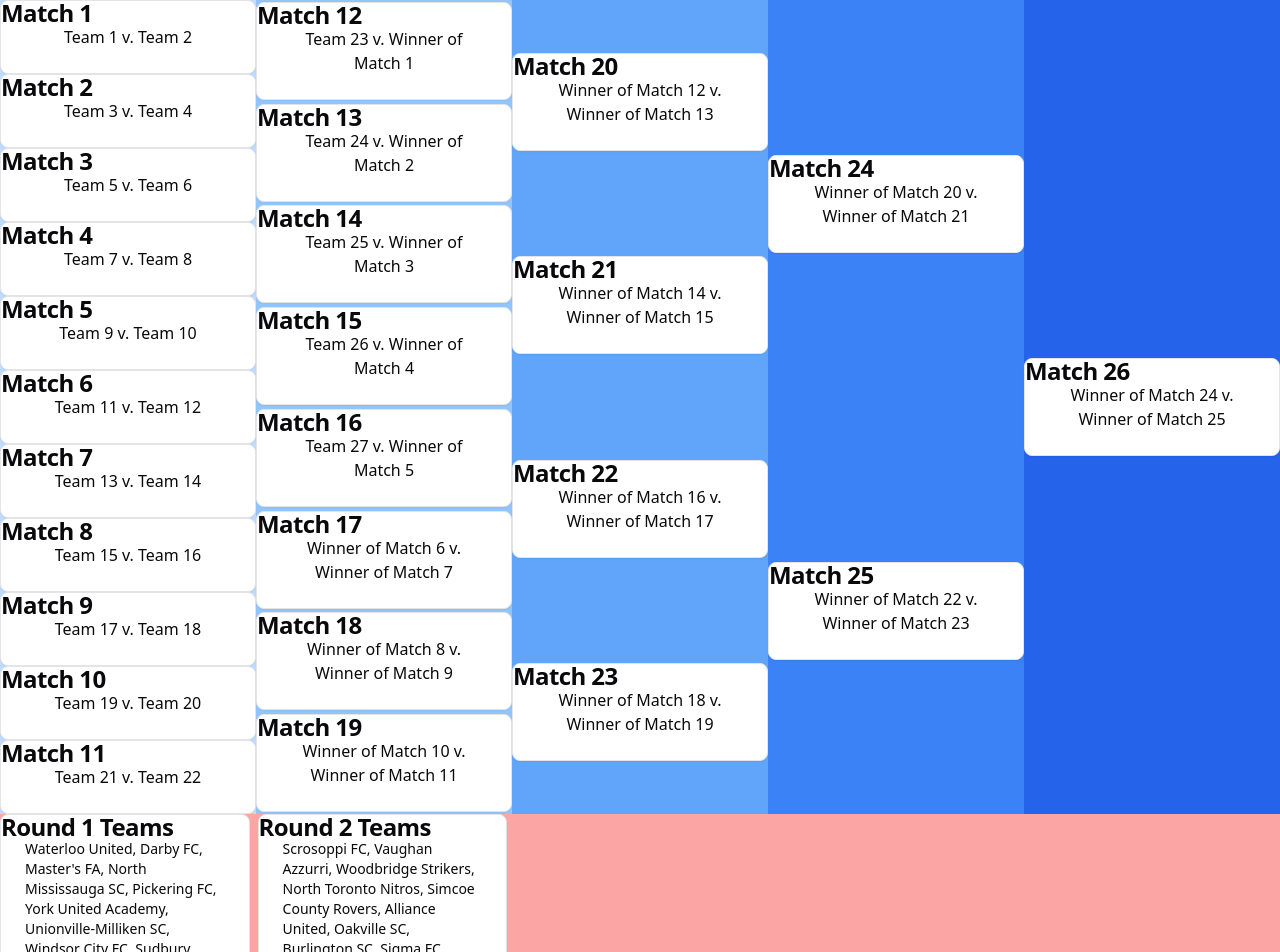
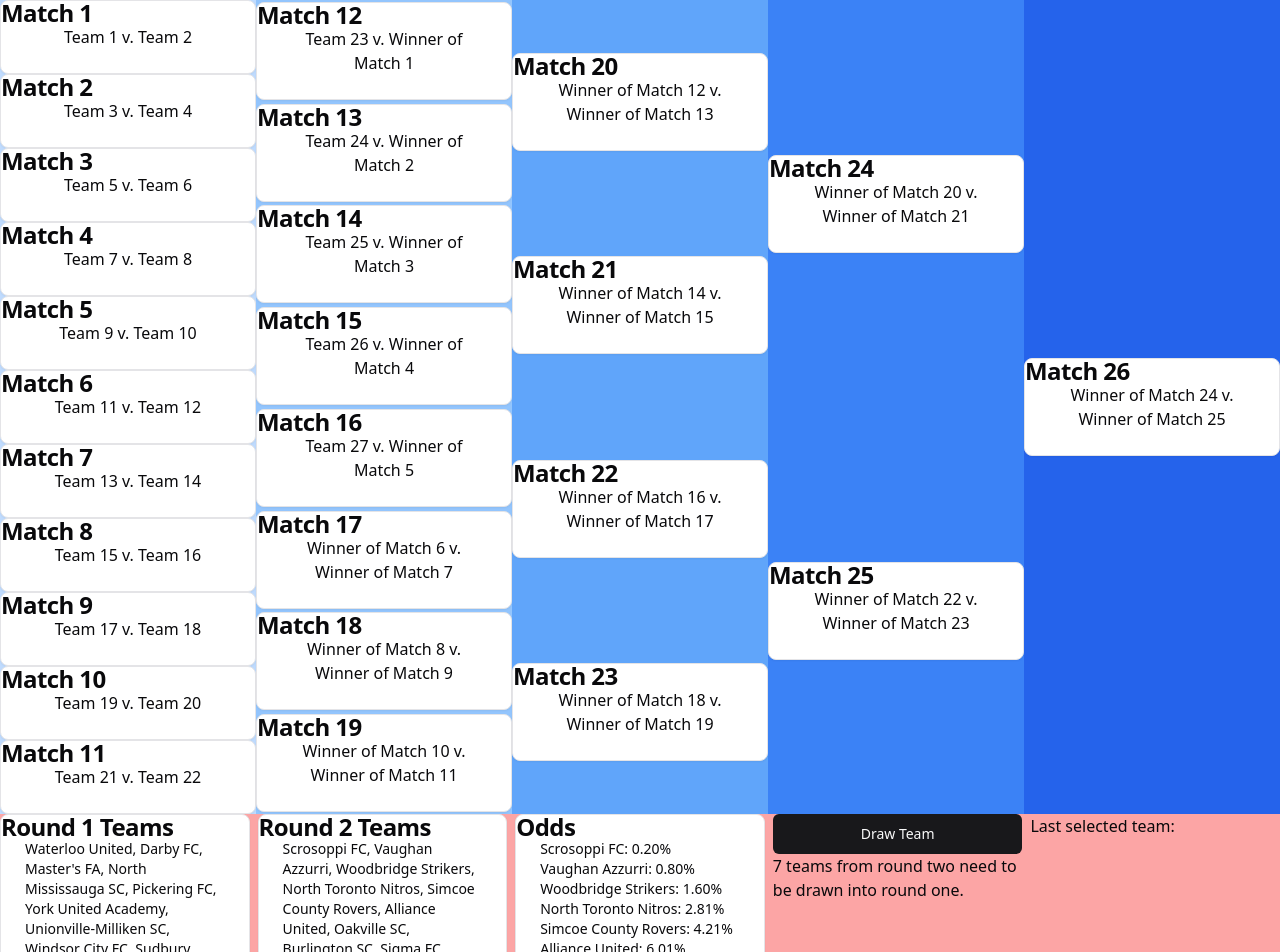
Before and after one commit to jjjjjjonathan/cup-draws, a React (Vite) app: page / in a window 1280 px wide. Shown: the top 952 px of the page. Built offline with nearby package versions, Linux system fonts and the light colour scheme.

Commit message:
Finish mens bracket

```diff
--- a/src/components/bracket.tsx
+++ b/src/components/bracket.tsx
@@ -1,48 +1,114 @@
 import { Card, CardContent, CardTitle } from './ui/card';
 import { useState } from 'react';
-
-const PREMIER = 'Premier';
-const CHAMPIONSHIP = 'Championship';
-const LEAGUE2 = 'League2';
-
-type Team = {
-  name: string;
-  division: typeof PREMIER | typeof CHAMPIONSHIP | typeof LEAGUE2;
-};
+import type { Team } from '@/lib/helpers';
+import {
+  PREMIER,
+  CHAMPIONSHIP,
+  LEAGUE2,
+  createDrawSlips,
+  selectRandomTeam,
+} from '@/lib/helpers';
+import { Button } from './ui/button';
 
 export const Bracket = () => {
   const [firstRoundTeams, setFirstRoundTeams] = useState<Team[]>([
-    { name: 'Waterloo United', division: CHAMPIONSHIP },
-    { name: 'Darby FC', division: CHAMPIONSHIP },
-    { name: `Master's FA`, division: CHAMPIONSHIP },
-    { name: 'North Mississauga SC', division: CHAMPIONSHIP },
-    { name: 'Pickering FC', division: CHAMPIONSHIP },
-    { name: 'York United Academy', division: CHAMPIONSHIP },
-    { name: 'Unionville-Milliken SC', division: CHAMPIONSHIP },
-    { name: 'Windsor City FC', division: CHAMPIONSHIP },
-    { name: 'Sudbury Cyclones', division: CHAMPIONSHIP },
-    { name: 'The Borough FC', division: CHAMPIONSHIP },
-    { name: 'Guelph United FC', division: CHAMPIONSHIP },
-    { name: 'Hamilton United', division: CHAMPIONSHIP },
-    { name: 'Rush Canada Academy', division: LEAGUE2 },
-    { name: 'Cambridge United', division: LEAGUE2 },
-    { name: 'Railway City', division: LEAGUE2 },
+    { name: 'Waterloo United', division: CHAMPIONSHIP, drawSlips: 0 },
+    { name: 'Darby FC', division: CHAMPIONSHIP, drawSlips: 0 },
+    { name: `Master's FA`, division: CHAMPIONSHIP, drawSlips: 0 },
+    { name: 'North Mississauga SC', division: CHAMPIONSHIP, drawSlips: 0 },
+    { name: 'Pickering FC', division: CHAMPIONSHIP, drawSlips: 0 },
+    { name: 'York United Academy', division: CHAMPIONSHIP, drawSlips: 0 },
+    { name: 'Unionville-Milliken SC', division: CHAMPIONSHIP, drawSlips: 0 },
+    { name: 'Windsor City FC', division: CHAMPIONSHIP, drawSlips: 0 },
+    { name: 'Sudbury Cyclones', division: CHAMPIONSHIP, drawSlips: 0 },
+    { name: 'The Borough FC', division: CHAMPIONSHIP, drawSlips: 0 },
+    { name: 'Guelph United FC', division: CHAMPIONSHIP, drawSlips: 0 },
+    { name: 'Hamilton United', division: CHAMPIONSHIP, drawSlips: 0 },
+    { name: 'Rush Canada Academy', division: LEAGUE2, drawSlips: 0 },
+    { name: 'Cambridge United', division: LEAGUE2, drawSlips: 0 },
+    { name: 'Railway City', division: LEAGUE2, drawSlips: 0 },
   ]);
   const [byeTeams, setByeTeams] = useState<Team[]>([
-    { name: 'Scrosoppi FC', division: PREMIER },
-    { name: 'Vaughan Azzurri', division: PREMIER },
-    { name: 'Woodbridge Strikers', division: PREMIER },
-    { name: 'North Toronto Nitros', division: PREMIER },
-    { name: 'Simcoe County Rovers', division: PREMIER },
-    { name: 'Alliance United', division: PREMIER },
-    { name: 'Oakville SC', division: PREMIER },
-    { name: 'Burlington SC', division: PREMIER },
-    { name: 'Sigma FC', division: PREMIER },
-    { name: 'ProStars FC', division: PREMIER },
-    { name: 'FC London', division: PREMIER },
-    { name: 'St. Catharines Roma', division: PREMIER },
+    { name: 'Scrosoppi FC', division: PREMIER, drawSlips: 1 },
+    { name: 'Vaughan Azzurri', division: PREMIER, drawSlips: 4 },
+    { name: 'Woodbridge Strikers', division: PREMIER, drawSlips: 8 },
+    { name: 'North Toronto Nitros', division: PREMIER, drawSlips: 14 },
+    { name: 'Simcoe County Rovers', division: PREMIER, drawSlips: 21 },
+    { name: 'Alliance United', division: PREMIER, drawSlips: 30 },
+    { name: 'Oakville SC', division: PREMIER, drawSlips: 40 },
+    { name: 'Burlington SC', division: PREMIER, drawSlips: 49 },
+    { name: 'Sigma FC', division: PREMIER, drawSlips: 62 },
+    { name: 'ProStars FC', division: PREMIER, drawSlips: 76 },
+    { name: 'FC London', division: PREMIER, drawSlips: 92 },
+    { name: 'St. Catharines Roma', division: PREMIER, drawSlips: 102 },
   ]);
   const [bracketSeeding, setBracketSeeding] = useState<Team[]>([]);
+  const seededTeams = createDrawSlips(byeTeams);
+  const [lastSelectedTeam, setLastSelectedTeam] = useState('');
+  const [errorMessage, setErrorMessage] = useState('');
+
+  const message = () => {
+    if (byeTeams.length > 5) {
+      return `${byeTeams.length - 5} team${
+        byeTeams.length - 5 === 1 ? '' : 's'
+      } from round two need to be drawn into round one.`;
+    } else if (byeTeams.length <= 5 && byeTeams.length > 0) {
+      return `${byeTeams.length} team${
+        byeTeams.length === 1 ? '' : 's'
+      } need to be drawn for round two.`;
+    } else if (firstRoundTeams.length === 0) {
+      return 'You have finished with the bracket draw.';
+    } else {
+      return `${firstRoundTeams.length} team${
+        firstRoundTeams.length === 1 ? '' : 's'
+      } need to be drawn into round one.`;
+    }
+  };
+
+  const drawTeam = () => {
+    setErrorMessage('');
+    if (byeTeams.length > 5) {
+      const selectedTeam = selectRandomTeam(seededTeams);
+      setLastSelectedTeam(selectedTeam.name);
+      setFirstRoundTeams((prev) => [...prev, selectedTeam]);
+      setByeTeams((prev) =>
+        prev.filter((team) => team.name !== selectedTeam.name)
+      );
+    } else if (byeTeams.length <= 5 && byeTeams.length > 0) {
+      const selectedTeam = selectRandomTeam(byeTeams);
+      setLastSelectedTeam(selectedTeam.name);
+      setBracketSeeding((prev) => [...prev, selectedTeam]);
+      setByeTeams((prev) =>
+        prev.filter((team) => team.name !== selectedTeam.name)
+      );
+    } else {
+      const selectedTeam = selectRandomTeam(firstRoundTeams);
+      setLastSelectedTeam(selectedTeam.name);
+      // if away team in first round, compare if both teams are in Premier
+      if (bracketSeeding.length % 2 === 0) {
+        if (
+          bracketSeeding[bracketSeeding.length - 1].division === PREMIER &&
+          selectedTeam.division === PREMIER
+        ) {
+          setErrorMessage(
+            `${bracketSeeding[bracketSeeding.length - 1].name} and ${
+              selectedTeam.name
+            } are both in the Premier Division, so this matchup is not valid.`
+          );
+        } else {
+          setBracketSeeding((prev) => [...prev, selectedTeam]);
+          setFirstRoundTeams((prev) =>
+            prev.filter((team) => team.name !== selectedTeam.name)
+          );
+        }
+      } else {
+        setBracketSeeding((prev) => [...prev, selectedTeam]);
+        setFirstRoundTeams((prev) =>
+          prev.filter((team) => team.name !== selectedTeam.name)
+        );
+      }
+    }
+  };
 
   return (
     <div className='flex flex-col justify-between'>
@@ -251,6 +317,29 @@ export const Bracket = () => {
             {byeTeams.map((team) => team.name).join(', ')}
           </CardContent>
         </Card>
+        <Card>
+          <CardTitle>Odds</CardTitle>
+          <CardContent className='text-sm'>
+            <ul>
+              {byeTeams.map((team) => (
+                <li key={team.name}>
+                  {team.name}:{' '}
+                  {((team.drawSlips / seededTeams.length) * 100).toFixed(2)}%
+                </li>
+              ))}
+            </ul>
+          </CardContent>
+        </Card>
+        <div className='flex flex-col'>
+          <Button onClick={drawTeam} disabled={firstRoundTeams.length <= 0}>
+            Draw Team
+          </Button>
+          <p>{message()}</p>
+        </div>
+        <div className='flex flex-col'>
+          <p>Last selected team: {lastSelectedTeam}</p>
+          <p>{errorMessage}</p>
+        </div>
       </div>
     </div>
   );
--- a/src/lib/helpers.ts
+++ b/src/lib/helpers.ts
@@ -1,9 +1,27 @@
+export const PREMIER = 'Premier';
+export const CHAMPIONSHIP = 'Championship';
+export const LEAGUE2 = 'League2';
+
 export type Team = {
   name: string;
-  division: 'Premier' | 'Championship' | 'League2';
+  division: typeof PREMIER | typeof CHAMPIONSHIP | typeof LEAGUE2;
+  drawSlips: number;
 };
 
-export function pickRandomItem(teams: Team[]) {
-  const i = Math.floor(Math.random() * teams.length);
-  return teams[i];
-}
+export const createDrawSlips = (teams: Team[]) => {
+  const seededTeams: Team[] = [];
+
+  for (let i = 0; i < teams.length; i++) {
+    for (let j = 0; j < teams[i].drawSlips; j++) {
+      seededTeams.push(teams[i]);
+    }
+  }
+
+  return seededTeams;
+};
+
+export const selectRandomTeam = (teams: Team[]) => {
+  const index = Math.floor(Math.random() * teams.length);
+
+  return teams[index];
+};
```
Also changed, not shown: 1 other file (tests, documents, lock files or other folders).
